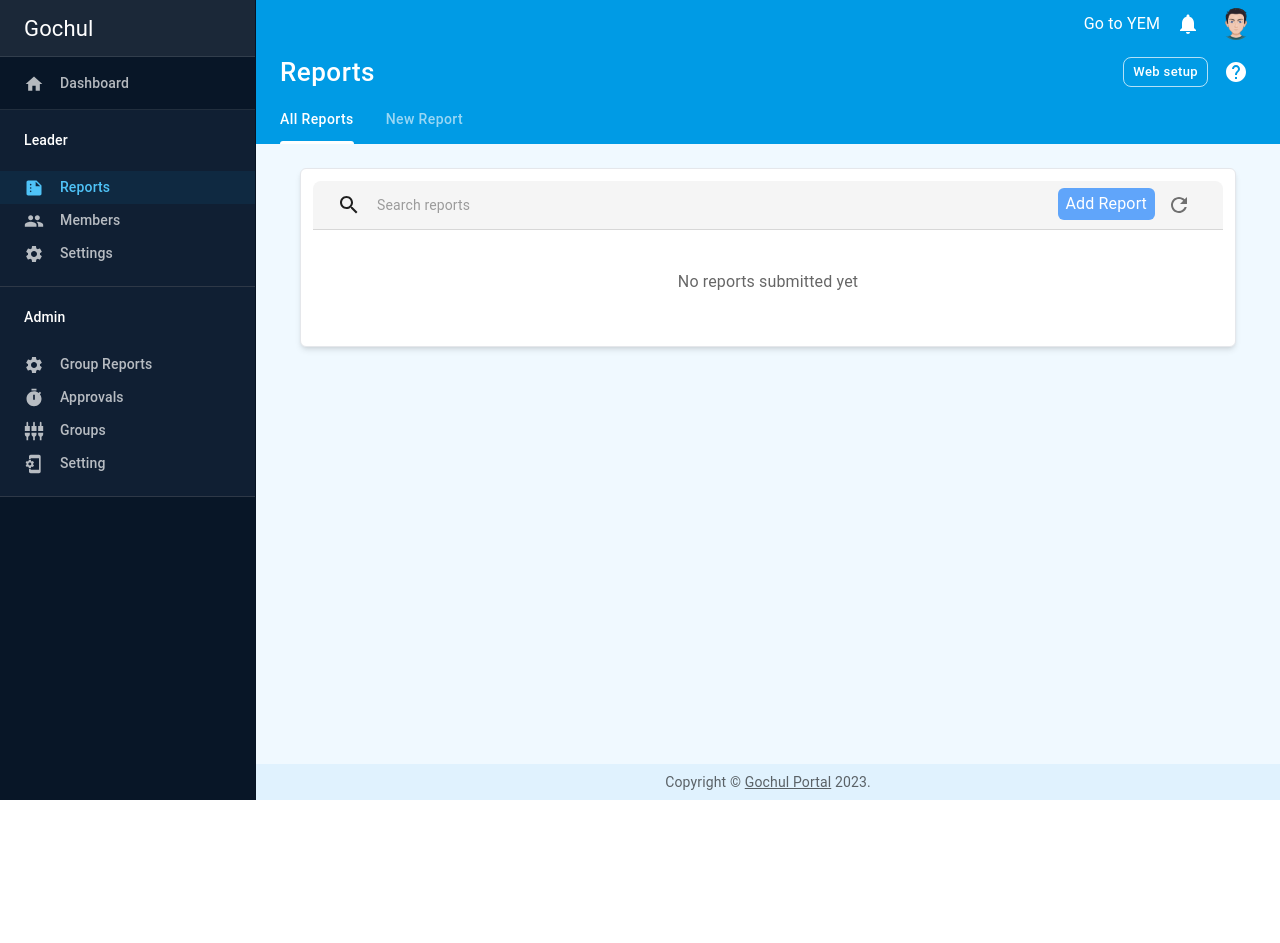
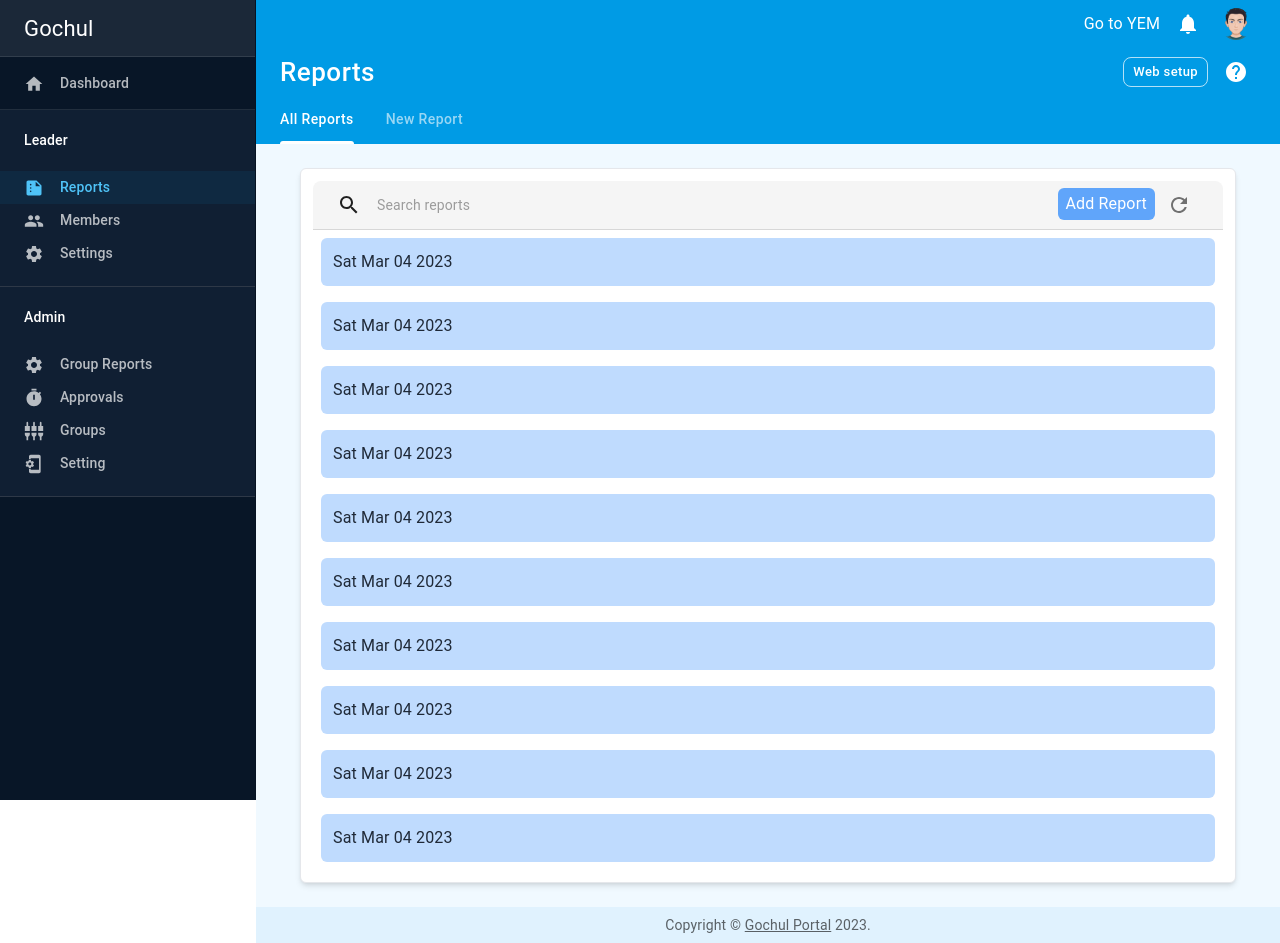
Before and after one commit to untilhamza/gochul, a Next.js app: page /reports in a window 1280 px wide. Before the commit the page ends 800 px from the top, so only its background shows below. Built offline with nearby package versions, Linux system fonts and the light colour scheme.

Commit message:
hard code sample reports data

```diff
--- /dev/null
+++ b/src/app/shared/data/reports.data.ts
@@ -0,0 +1,240 @@
+export const REPORTS = [
+  {
+    id: "1",
+    submissionDate: new Date(),
+    leader: { id: "1", name: "Angel" },
+    membersPresent: [
+      { id: "1", name: "Angel" },
+      { id: "2", name: "Bryan" },
+      { id: "3", name: "Cindy" },
+    ],
+    eventsActivities: "We had a great time!",
+    online: true,
+    prayerRequests: "Pray for the world",
+  },
+  {
+    id: "2",
+    submissionDate: new Date(),
+    leader: {
+      id: "4",
+      name: "David",
+    },
+    membersPresent: [
+      {
+        id: "4",
+        name: "David",
+      },
+      {
+        id: "5",
+        name: "Emily",
+      },
+      {
+        id: "6",
+        name: "Frank",
+      },
+    ],
+    eventsActivities: "We had a lot of fun!",
+    online: false,
+    prayerRequests: "Pray for our community",
+  },
+  {
+    id: "3",
+    submissionDate: new Date(),
+    leader: {
+      id: "7",
+      name: "Grace",
+    },
+    membersPresent: [
+      {
+        id: "7",
+        name: "Grace",
+      },
+      {
+        id: "8",
+        name: "Henry",
+      },
+      {
+        id: "9",
+        name: "Isabella",
+      },
+    ],
+    eventsActivities: "We learned a lot!",
+    online: true,
+    prayerRequests: "Pray for our families",
+  },
+  {
+    id: "4",
+    submissionDate: new Date(),
+    leader: {
+      id: "10",
+      name: "John",
+    },
+    membersPresent: [
+      {
+        id: "10",
+        name: "John",
+      },
+      {
+        id: "11",
+        name: "Kate",
+      },
+      {
+        id: "12",
+        name: "Leo",
+      },
+    ],
+    eventsActivities: "We did community service!",
+    online: false,
+    prayerRequests: "Pray for those in need",
+  },
+  {
+    id: "5",
+    submissionDate: new Date(),
+    leader: {
+      id: "13",
+      name: "Mary",
+    },
+    membersPresent: [
+      {
+        id: "13",
+        name: "Mary",
+      },
+      {
+        id: "14",
+        name: "Nathan",
+      },
+      {
+        id: "15",
+        name: "Olivia",
+      },
+    ],
+    eventsActivities: "We had a party!",
+    online: true,
+    prayerRequests: "Pray for our church",
+  },
+  {
+    id: "6",
+    submissionDate: new Date(),
+    leader: {
+      id: "16",
+      name: "Peter",
+    },
+    membersPresent: [
+      {
+        id: "16",
+        name: "Peter",
+      },
+      {
+        id: "17",
+        name: "Quinn",
+      },
+      {
+        id: "18",
+        name: "Rachel",
+      },
+    ],
+    eventsActivities: "We went on a retreat!",
+    online: false,
+    prayerRequests: "Pray for world peace",
+  },
+  {
+    id: "7",
+    submissionDate: new Date(),
+    leader: {
+      id: "19",
+      name: "Sam",
+    },
+    membersPresent: [
+      {
+        id: "19",
+        name: "Sam",
+      },
+      {
+        id: "20",
+        name: "Tina",
+      },
+      {
+        id: "21",
+        name: "Uma",
+      },
+    ],
+    eventsActivities: "We had a potluck!",
+    online: true,
+    prayerRequests: "Pray for our country",
+  },
+  {
+    id: "8",
+    submissionDate: new Date(),
+    leader: {
+      id: "22",
+      name: "Victor",
+    },
+    membersPresent: [
+      {
+        id: "22",
+        name: "Victor",
+      },
+      {
+        id: "23",
+        name: "Wendy",
+      },
+      {
+        id: "24",
+        name: "Xander",
+      },
+    ],
+    eventsActivities: "We went hiking!",
+    online: false,
+    prayerRequests: "Pray for those affected by natural disasters",
+  },
+  {
+    id: "9",
+    submissionDate: new Date(),
+    leader: {
+      id: "25",
+      name: "Yara",
+    },
+    membersPresent: [
+      {
+        id: "25",
+        name: "Yara",
+      },
+      {
+        id: "26",
+        name: "Zack",
+      },
+      {
+        id: "27",
+        name: "Alice",
+      },
+    ],
+    eventsActivities: "We watched a movie!",
+    online: true,
+    prayerRequests: "Pray for those struggling with mental health",
+  },
+  {
+    id: "10",
+    submissionDate: new Date(),
+    leader: {
+      id: "28",
+      name: "Ben",
+    },
+    membersPresent: [
+      {
+        id: "28",
+        name: "Ben",
+      },
+      {
+        id: "29",
+        name: "Carla",
+      },
+      {
+        id: "30",
+        name: "David",
+      },
+    ],
+    eventsActivities: "We had a game night!",
+    online: false,
+    prayerRequests: "Pray for the homeless",
+  },
+];
```
